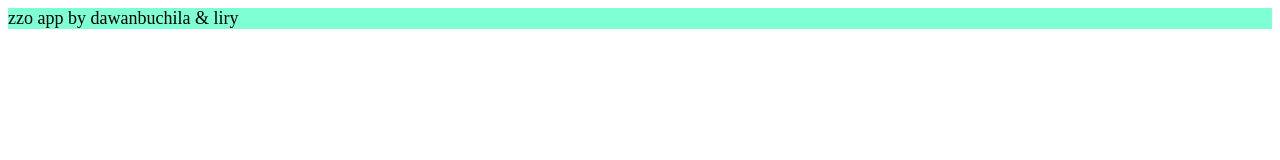
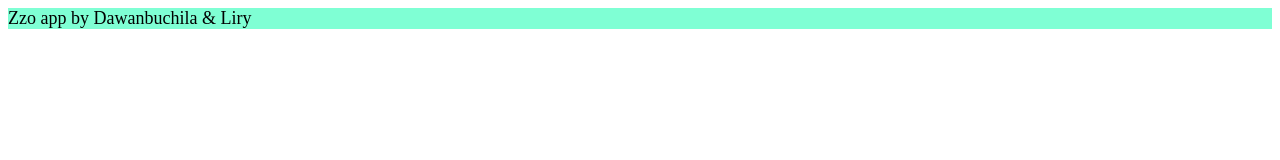
Before and after one commit to LiryCcc/zzo, a React app: page / in a window 1280 px wide. Shown: the top 160 px of the page. Built offline with nearby package versions, Linux system fonts and the light colour scheme; the HTML template or start-up script is replaced by a standard one.

Commit message:
chore: change name to upper case

```diff
--- a/package.json
+++ b/package.json
@@ -17,7 +17,7 @@
   },
   "simple-git-hooks": {
     "pre-commit": "pnpm lint",
-    "commit-msg": "pnpm commitlint"
+    "commit-msg": "pnpm commitlint --edit $1"
   },
   "lint-staged": {
     "*.{js,jsx,ts,tsx}": [
--- a/src/app.tsx
+++ b/src/app.tsx
@@ -2,7 +2,7 @@ import classNames from 'classnames';
 import s from './app.module.less';
 
 const App = () => {
-  return <div className={classNames(s['app-name'])}>{'zzo app by dawanbuchila & liry'}</div>;
+  return <div className={classNames(s['app-name'])}>{'Zzo app by Dawanbuchila & Liry'}</div>;
 };
 
 export default App;
```
Also changed, not shown: commitlint.config.js (renamed from commintlint.config.js).
